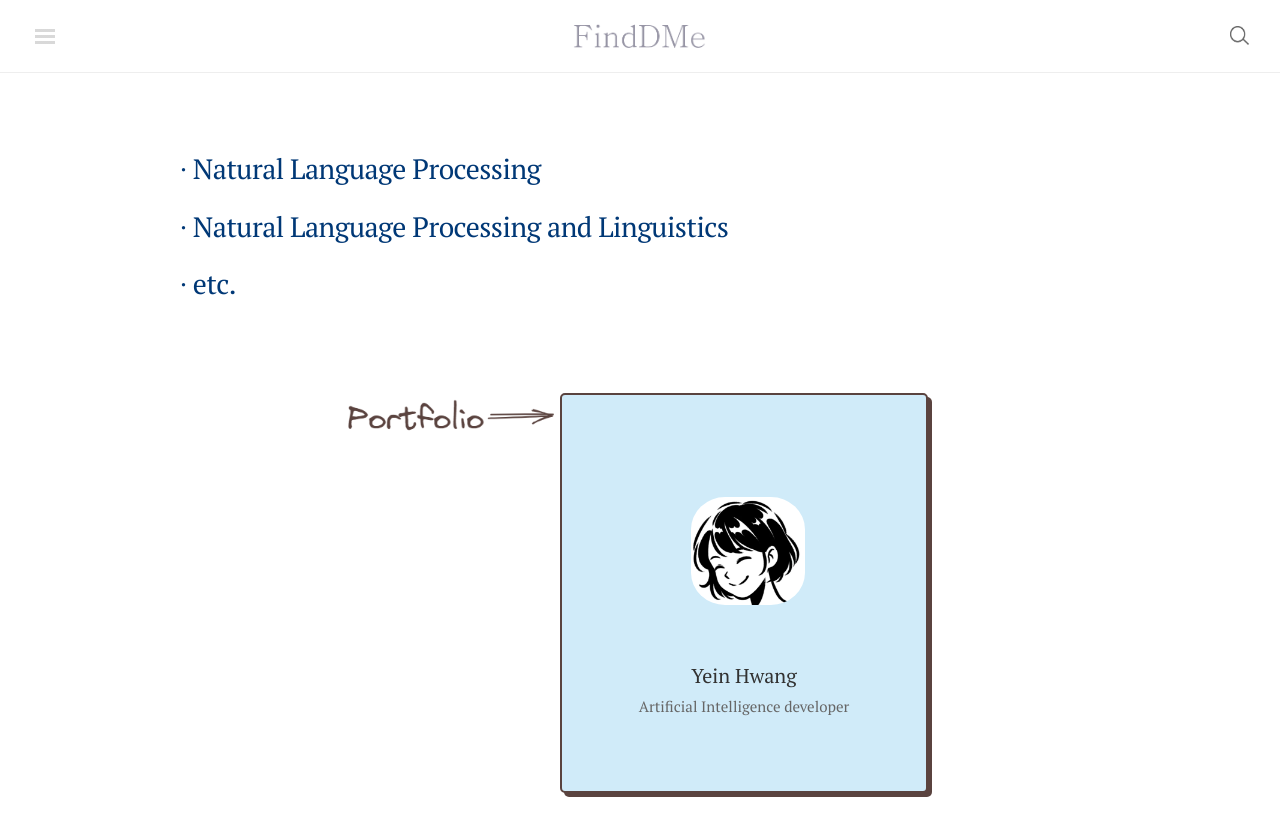
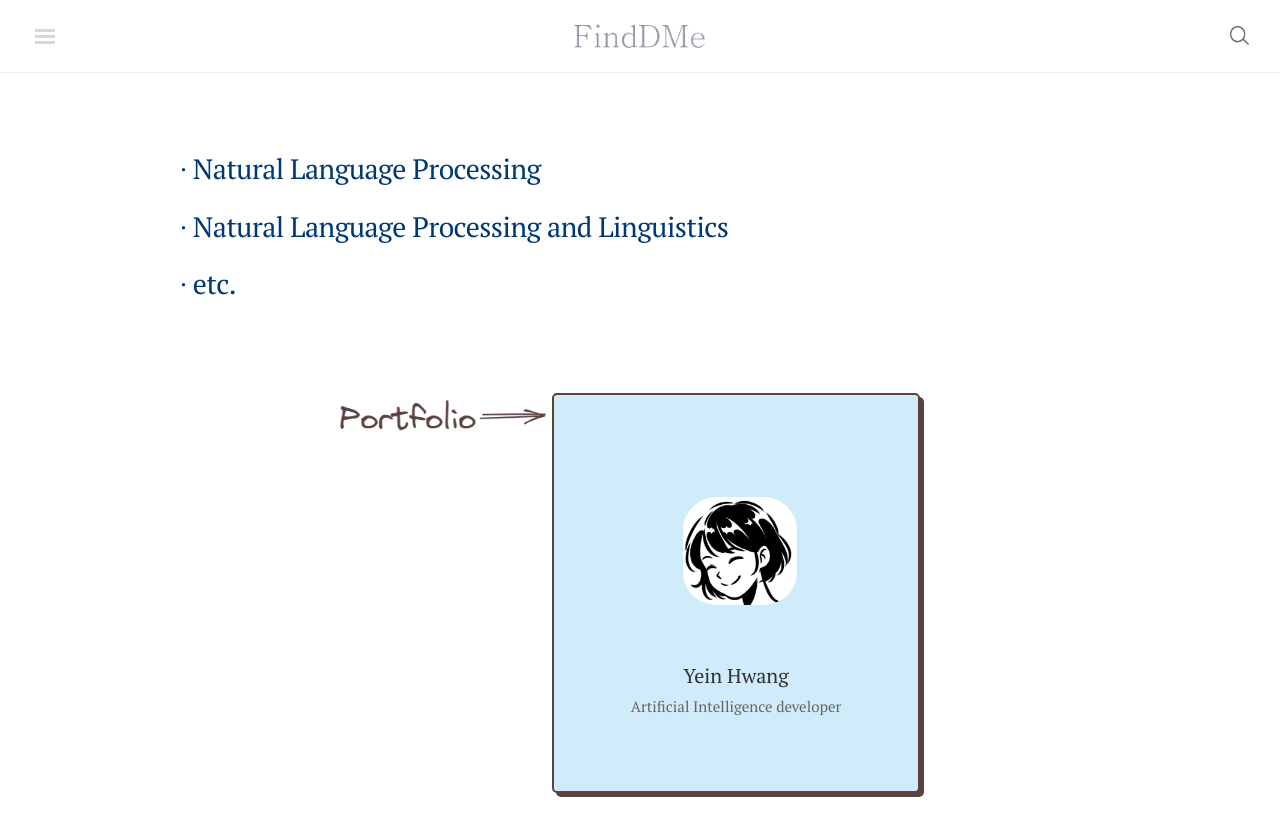
Before and after one commit to finddme/finddme.github.io, a Jekyll site: the page built from index.html, in a window 1280 px wide and 929 px high. Shown: the top 836 px of the window. Built offline with Jekyll 4.4.1, drawn with Linux system fonts in a browser that asks for light colours; nearby versions of some CDN libraries; comment, search, counter and statistics services are not loaded.

Commit message:
Update index.html

```diff
--- a/index.html
+++ b/index.html
@@ -76,13 +76,13 @@
 <br>
 <br>
 
-<div class="hero-portfolio"  style="float: left; width: 40%; overflow-y:hidden; margin-left: 12px;">
+<div class="hero-portfolio"  style="float: left; width: 40%; overflow-y:hidden; margin-left: 4px;">
   <img src="https://finddme.github.io/public/portfolio_brown2.png" />
 </div>
 
 <div class="card-expo">
 <!--       <div class="card" onclick="location.href='https://finddme.github.io/about/';" style=" cursor: pointer; float: right;"> -->
-      <div class="card" onclick="location.href='https://finddme.github.io/about/';" style=" cursor: pointer; float: center; width: 40%; overflow-y:hidden; margin-right: 200px;" >
+      <div class="card" onclick="location.href='https://finddme.github.io/about/';" style=" cursor: pointer; float: center; width: 40%; overflow-y:hidden; margin-right: 256px;" >
         <div class="card-photo"></div>
         <div class="card-title">Yein Hwang<br>
             <span>Artificial Intelligence developer</span>
```
